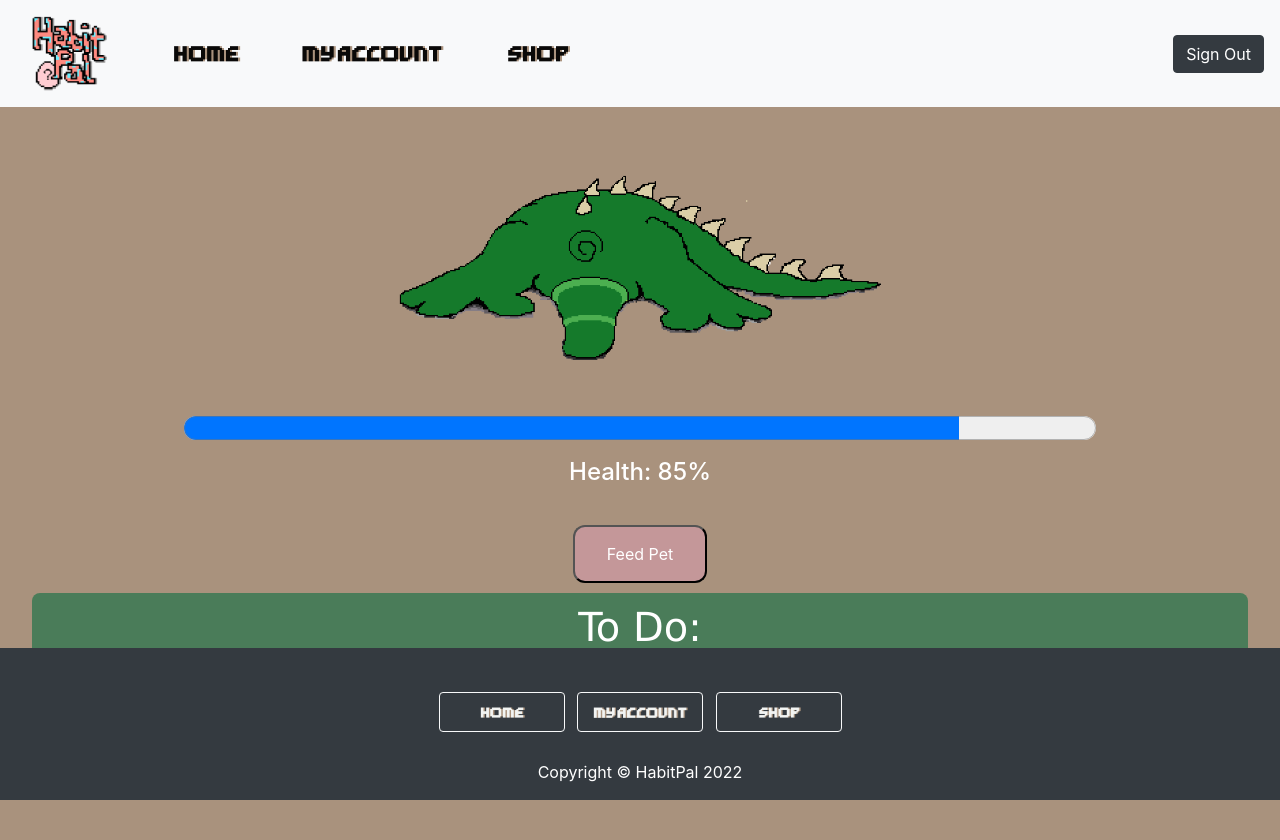
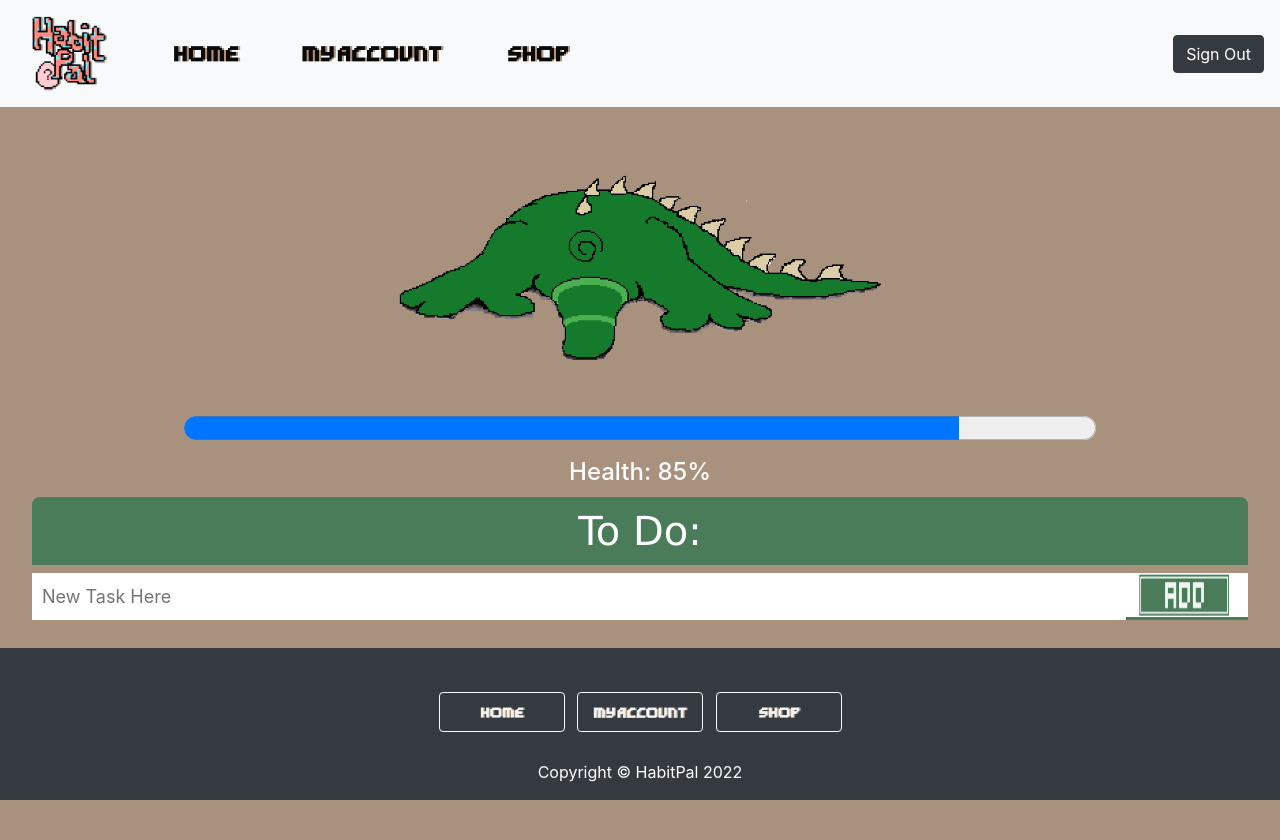
Before and after one commit to benhprentice/HabitPal, a Flask app: page /home in a window 1280 px wide. Shown: the top 840 px of the page. Run offline with Flask 2, Linux system fonts and the light colour scheme; a user stored in the database is signed in; some libraries are stand-ins or nearby versions.

Commit message:
Completed task reloads page

```diff
--- a/static/javascript/app.js
+++ b/static/javascript/app.js
@@ -112,6 +112,7 @@ function taskComplete(event) {
             response.json()
               .then(function (response) {
                 console.log(response);
+                location.reload();
               });
           }
           else {
--- a/templates/index.html
+++ b/templates/index.html
@@ -65,7 +65,7 @@
         <h4>Health: {{ status }}%</h4>
         <h6>{{ message }}</h6>
 
-        <button class="button" onClick="window.location.reload();">Feed Pet</button>
+        <!-- <button class="button" onClick="window.location.reload();">Feed Pet</button> -->
 
         <h1>To Do:</h1>
 
```
Also changed, not shown: app.py (+8 -0 lines), db.sqlite.
